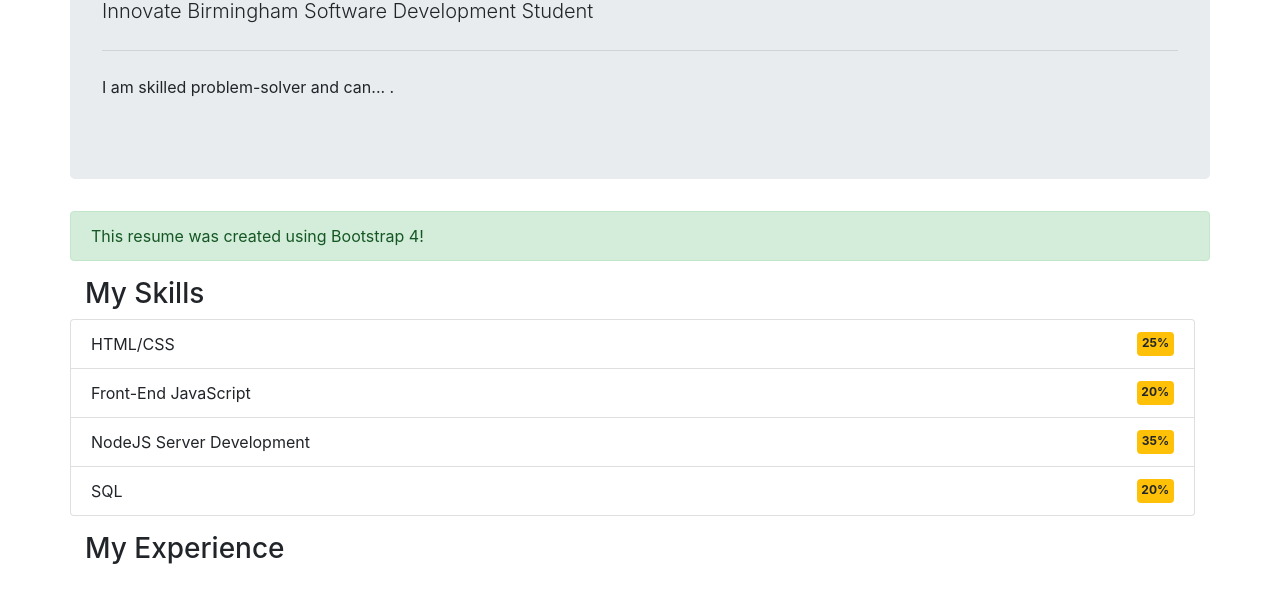
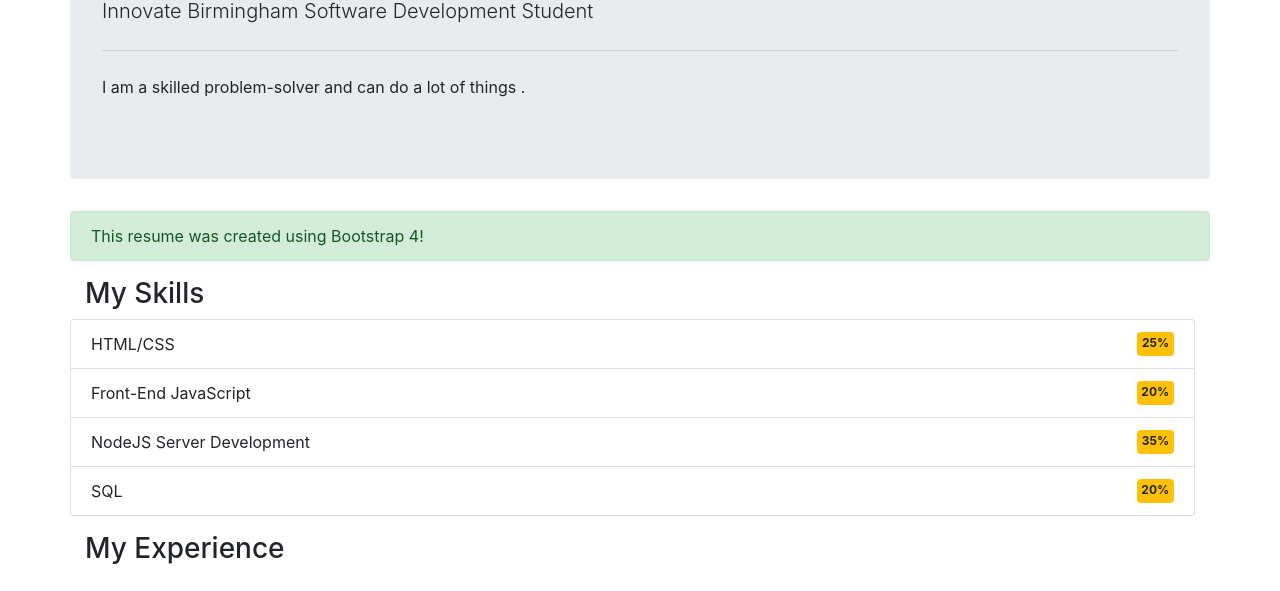
Before and after one commit to Tremain-Ajena/Bootstrap-Resume, a plain HTML site: page index.html in a window 1280 px wide. Shown: the part 143-734 px from the top of the page. Drawn offline with nearby package versions, Linux system fonts and the light colour scheme.

Commit message:
second update

```diff
--- a/index.html
+++ b/index.html
@@ -18,7 +18,7 @@
                 <h1 class="display-4">Tremain-Ajena Jones</h1>
                 <p class="lead">Innovate Birmingham Software Development Student</p>
                 <hr class="my-4">
-                <p>I am skilled problem-solver and can... .</p>
+                <p>I am a skilled problem-solver and can do a lot of things .</p>
             </div>
         </div>
         <div class="row">
```
Also changed, not shown: 1 other file.
